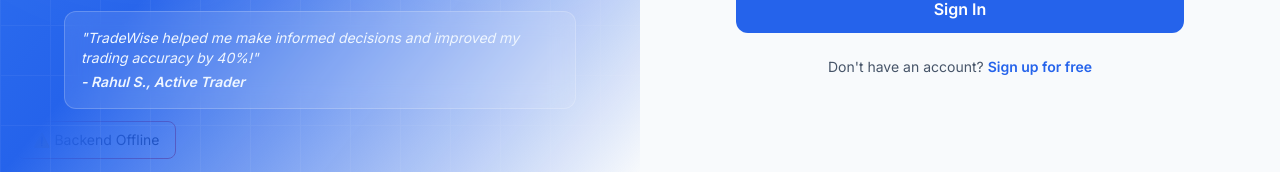
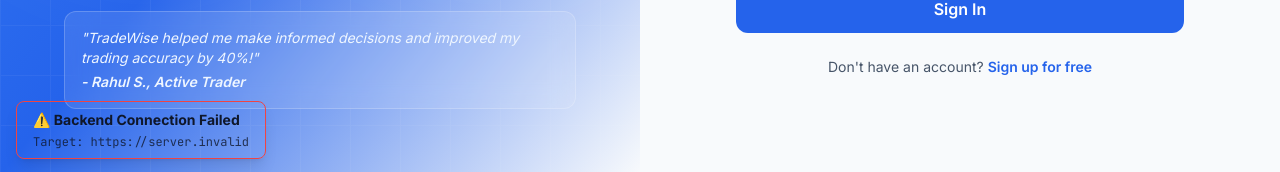
Before and after one commit to JatinAggarwal04/stock-planner-app, a React (Vite) app in the folder frontend/: page / in a window 1280 px wide. Shown: the part 625-797 px from the top of the page. Built offline with nearby package versions, Linux system fonts and the light colour scheme; no server answers.

Commit message:
Update BackendStatus.jsx

```diff
--- a/frontend/src/components/BackendStatus.jsx
+++ b/frontend/src/components/BackendStatus.jsx
@@ -14,8 +14,13 @@
 
   if (isError) {
     return (
-      <div className="fixed bottom-4 left-4 bg-danger-100 dark:bg-danger-900/20 border border-danger-500 text-danger-700 dark:text-danger-400 px-4 py-2 rounded-lg text-sm">
-        ⚠️ Backend Offline
+      <div className="fixed bottom-4 left-4 bg-danger-100 dark:bg-danger-900/20 border border-danger-500 text-danger-700 dark:text-danger-400 px-4 py-2 rounded-lg text-sm shadow-lg z-50">
+        <div className="font-bold flex items-center gap-2">
+          ⚠️ Backend Connection Failed
+        </div>
+        <div className="text-xs mt-1 opacity-80 font-mono">
+          Target: {api.defaults.baseURL}
+        </div>
       </div>
     )
   }
```
